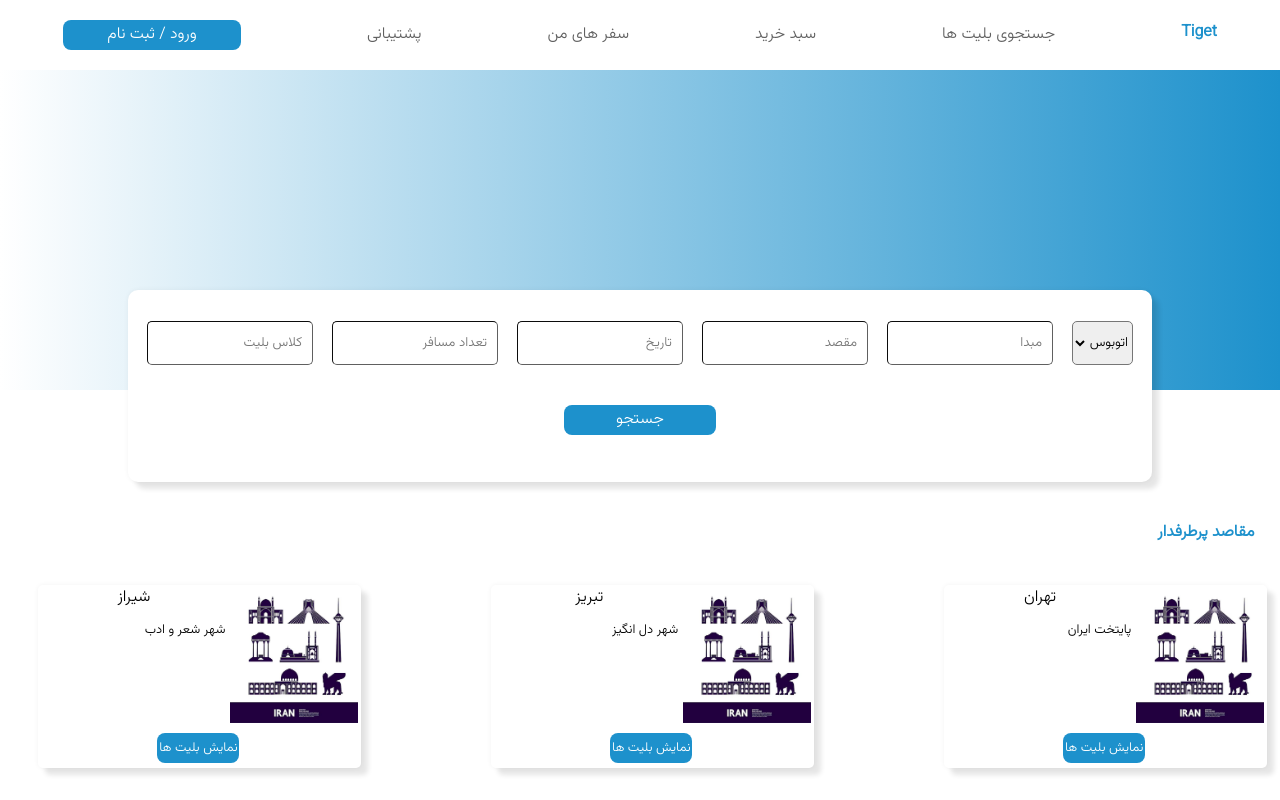
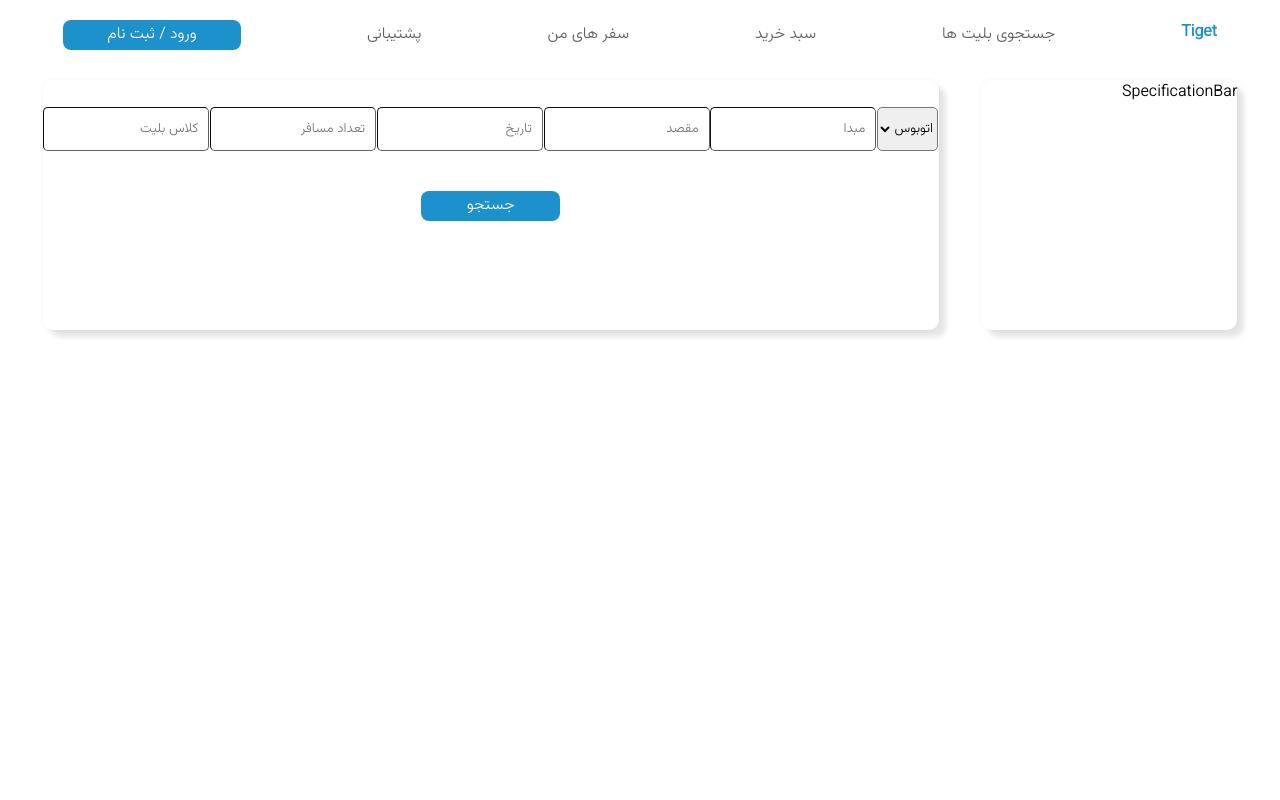
Before and after one commit to TiGet-SBU/TiGet_Frontend, a React (Create React App) app in the folder tiget-front/: page / in a window 1280 px wide. Shown: the top 800 px of the page. Built offline with nearby package versions, Linux system fonts and the light colour scheme.

Commit message:
basic search page layout added

```diff
--- a/tiget-front/src/App.tsx
+++ b/tiget-front/src/App.tsx
@@ -1,10 +1,11 @@
 import React from 'react';
 import LandingPage from './Pages/LandingPage/LandingPage';
 import LoginPage from './Pages/LoginPage/LoginPage';
+import SearchPage from './Pages/SearchPage/SearchPage';
 function App() {
   return (
     <div >
-      <LandingPage/>
+      <SearchPage/>
     </div>
   );
 }
--- a/tiget-front/src/Components/Description-card/DescriptionCard.css
+++ b/tiget-front/src/Components/Description-card/DescriptionCard.css
@@ -1,9 +1,9 @@
-.price-vehicle-holder
+.ticket-show
 {
-    margin-top: 10px;
+    margin-top: 15px;
     margin-bottom: 5px;
     display: flex;
-    justify-content: space-around;
+    justify-content: center;
     font-size: small;
     color: var(--text-gray-color);
 }
--- a/tiget-front/src/Components/Description-card/DescriptionCard.tsx
+++ b/tiget-front/src/Components/Description-card/DescriptionCard.tsx
@@ -18,7 +18,7 @@ export const DescriptionCard : React.FC<{ ticket: Ticket}> = ({ticket}) => {
           </div>
         </div>
       </div>
-      <div className='price-vehicle-holder'>
+      <div className='ticket-show'>
         <Button text='نمایش بلیت ها' onClick={()=>true}/>
       </div>
     </div>
--- /dev/null
+++ b/tiget-front/src/Components/SpecificationBar/SpecificationBar.tsx
@@ -0,0 +1,10 @@
+import React from 'react';
+import './SpecificationBar.css';
+
+const SpecificationBar = () => {
+  return (
+    <div>SpecificationBar</div>
+  )
+}
+
+export default SpecificationBar
--- a/tiget-front/src/Pages/SearchPage/SearchPage.css
+++ b/tiget-front/src/Pages/SearchPage/SearchPage.css
@@ -0,0 +1,32 @@
+.main-body-sp{
+    margin-top: 30px;
+    display: flex;
+    flex-direction: row;
+    justify-content: space-evenly;
+}
+.specification-bar-holder-sp{
+    width: 20%;
+    direction: rtl;
+    border-radius: 10px;
+    box-shadow: 0 0 5px rgba(0,0,0,.05), 7px 7px 5px rgba(0,0,0,.1);
+}
+.ticket-search-form-holder-sp{
+    display: flex;
+    flex-direction: column;
+    width: 70%;
+}
+.search-form-holder-sp{
+    height: 12rem;
+    border-radius: 10px;
+    box-shadow: 0 0 5px rgba(0,0,0,.05), 7px 7px 5px rgba(0,0,0,.1);
+}
+@media only screen and (max-width: 1280px) {
+    .search-form-holder-sp{
+        height: 250px;
+    }
+}
+@media only screen and (max-width : 391px) {
+    .search-form-holder-sp{
+        height: 350px;
+    }
+}
--- a/tiget-front/src/Pages/SearchPage/SearchPage.tsx
+++ b/tiget-front/src/Pages/SearchPage/SearchPage.tsx
@@ -1,8 +1,27 @@
-import React from 'react'
+import React from 'react';
+import './SearchPage.css';
+import Navbar from '../../Components/Navbar/Navbar';
+import SearchForm from '../../Components/SearchForm/SearchForm';
+import SpecificationBar from '../../Components/SpecificationBar/SpecificationBar';
 
 const SearchPage = () => {
   return (
-    <div>SearchPage</div>
+    <>
+      <Navbar/>
+      <div className='main-body-sp'>
+        <div className='ticket-search-form-holder-sp'>
+          <div className='search-form-holder-sp'>
+            <SearchForm/>
+          </div>
+          <div className='ticket-holder-sp'>
+
+          </div>
+        </div>
+        <div className='specification-bar-holder-sp'>
+          <SpecificationBar/>
+        </div>
+      </div>
+    </>
   )
 }
 
```
Also changed, not shown: tiget-front/src/Components/SpecificationBar/SpecificationBar.css (added).
